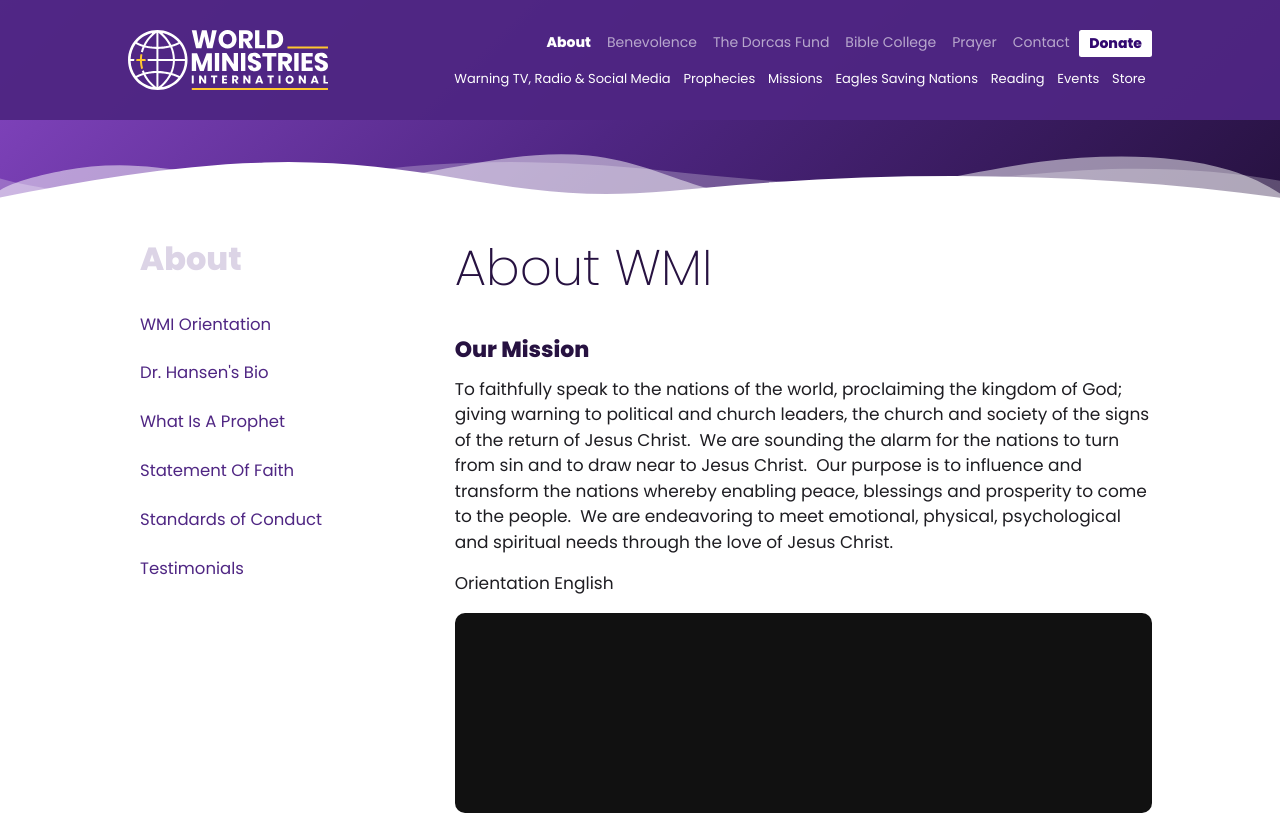
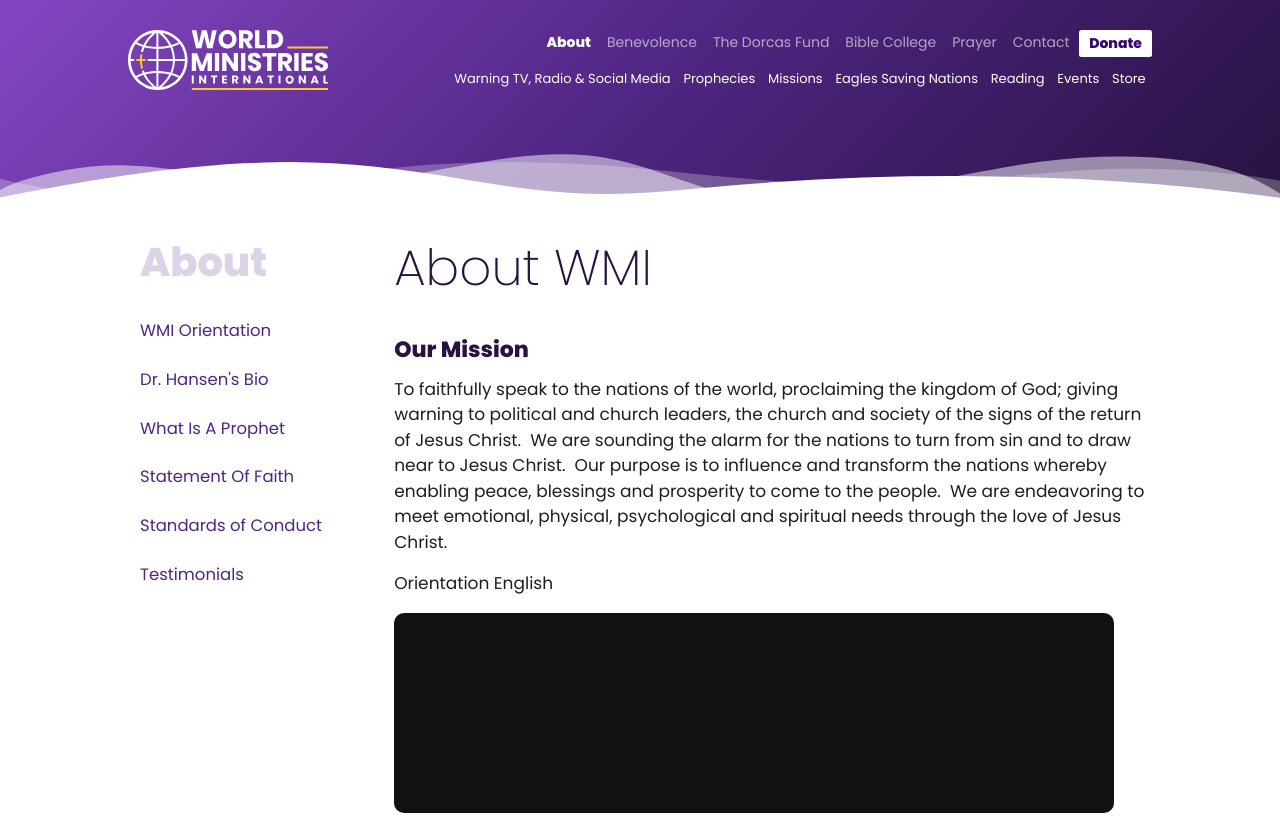
Before and after one commit to JHansenWMI/wmi-web, a website: page about.html in a window 1280 px wide. Shown: the top 816 px of the page. Drawn offline with Linux system fonts and the light colour scheme; a script that the page names is missing.

Commit message:
Match interior header gradient, side-nav title size, and column gap
Use transparent header over the purple hero on all pages until scroll
(live stuck behavior). Set side-nav section titles to 4rem at desktop
widths and use live-like 22% / 4% / 74% sub-nav spacing.

```diff
--- a/css/styles.css
+++ b/css/styles.css
@@ -171,28 +171,16 @@
   left: 0;
   width: 100%;
   z-index: 2300;
-  /* Home: transparent over hero (live). Interior: solid purple (below). */
+  /* Live: transparent by default so page-hero / home gradient shows through.
+     Solid purple only after scroll (.stuck). Applies to home AND interior. */
   background: transparent;
   transition: background 0.3s ease, box-shadow 0.3s ease;
 }
 
-/* Interior pages always use solid bar (live interior header) */
-body:not(.page-home) .site-header {
-  background: rgba(79, 38, 131, 0.96);
-}
-
-/* Home: solid only after scroll (live .stuck .header-wrap) */
-body.page-home .site-header.is-stuck {
+/* Live .stuck .header-wrap */
+.site-header.is-stuck {
   background: rgba(79, 38, 131, 0.96);
   box-shadow: 0 0 20px rgba(0, 0, 0, 0.4);
-}
-
-.site-header.is-stuck {
-  box-shadow: 0 0 20px rgba(0, 0, 0, 0.4);
-}
-
-body:not(.page-home) .site-header.is-stuck {
-  background: rgba(79, 38, 131, 0.96);
 }
 
 .header-inner {
@@ -1415,11 +1403,12 @@
   max-width: var(--container);
 }
 
-/* Two-column layout when side sub-nav is present */
+/* Two-column layout when side sub-nav is present.
+   Live skeleton: .three.cols (22%) + 4% gutter + .nine.cols (74%). */
 .content-wrap .container.has-subnav {
   display: flex;
   flex-direction: column;
-  gap: 3rem;
+  gap: 2rem;
   align-items: stretch;
 }
 
@@ -1427,13 +1416,20 @@
   .content-wrap .container.has-subnav {
     flex-direction: row;
     align-items: flex-start;
-    gap: 4rem;
+    gap: 4%; /* live grid gutter between three/nine cols */
   }
 }
 
 .content-main {
-  flex: 1;
+  flex: 1 1 auto;
   min-width: 0;
+}
+
+@media (min-width: 800px) {
+  .content-main {
+    flex: 1 1 74%;
+    width: 74%;
+  }
 }
 
 /* Side sub-nav (live .sub-nav) — desktop only */
@@ -1445,17 +1441,20 @@
   flex: 0 0 auto;
   width: 100%;
   max-width: 100%;
+  box-sizing: border-box;
 }
 
 @media (min-width: 800px) {
   .sub-nav {
     display: block;
-    width: 28%;
-    min-width: 200px;
-    max-width: 320px;
-  }
-}
-
+    flex: 0 0 22%;
+    width: 22%;
+    max-width: 22%;
+    min-width: 0;
+  }
+}
+
+/* Live .sub-nav .l1 a — section title */
 .sub-nav .sub-nav-title,
 .sub-nav .sub-nav-title:hover {
   display: block;
@@ -1466,17 +1465,18 @@
   border: 2px solid transparent;
   text-decoration: none;
   font-size: 2rem;
-  font-weight: 800;
+  font-weight: 800; /* live 600 → ExtraBold with our font set */
   border-radius: 0.5rem;
   margin-bottom: 2rem;
   font-family: poppins, sans-serif;
 }
 
+/* Live: font-size 4rem from 1200px up */
 @media (min-width: 1200px) {
   .sub-nav .sub-nav-title,
   .sub-nav .sub-nav-title:hover {
-    font-size: 3.2rem;
-    line-height: 1.05;
+    font-size: 4rem;
+    line-height: 1;
   }
 }
 
```
